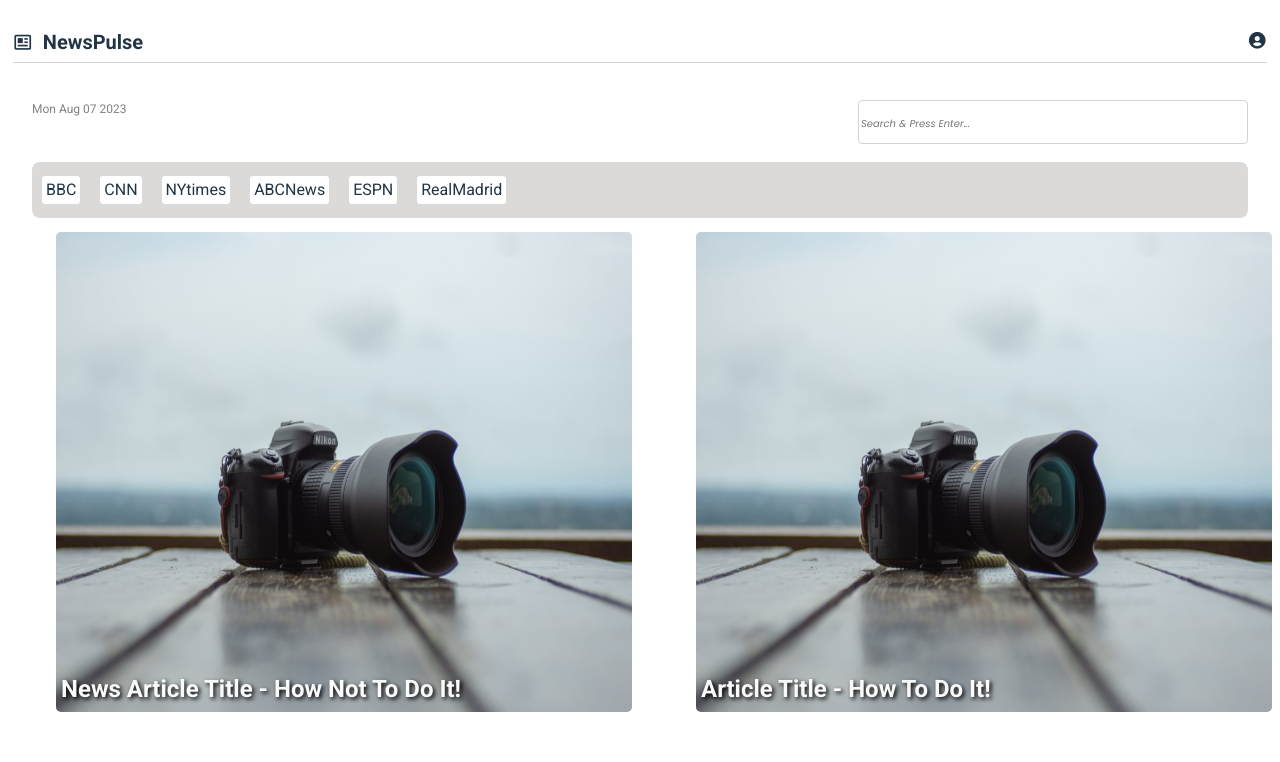
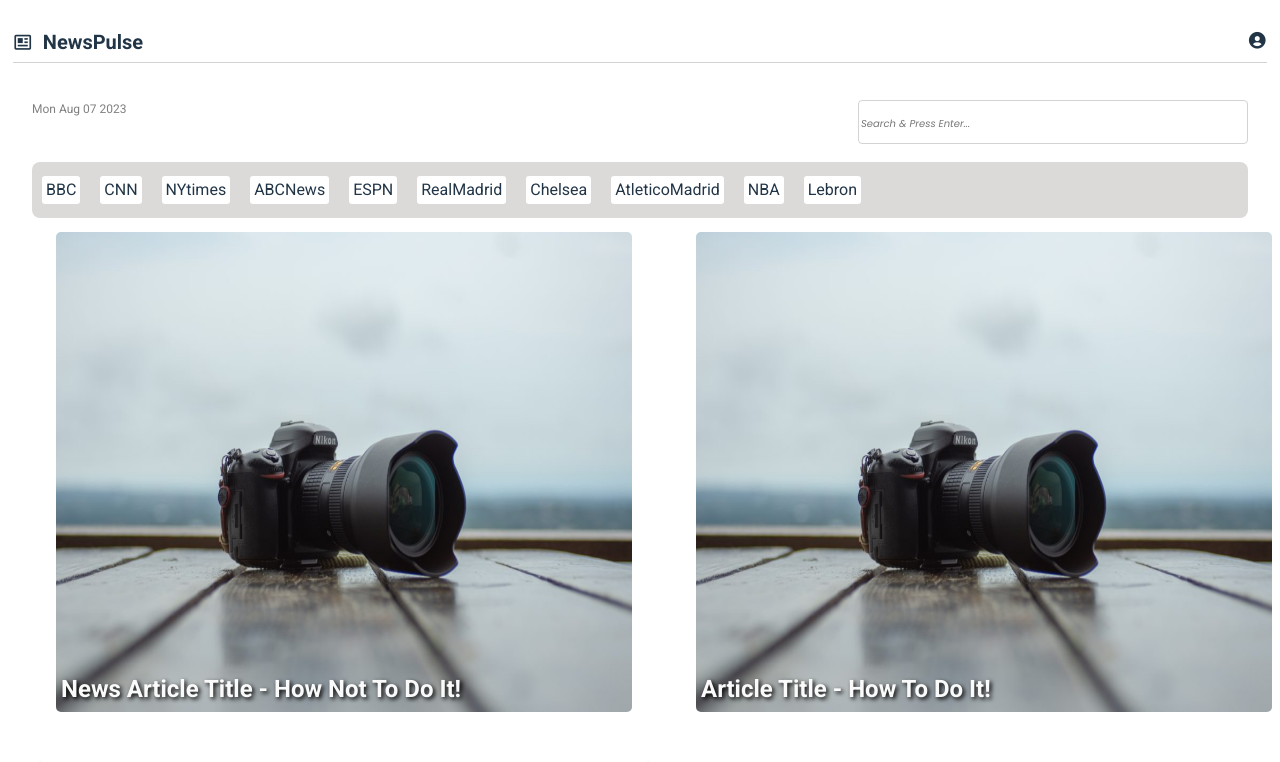
Before and after one commit to marvin-nyalik/NewsPulse, a React (Vite) app: page / in a window 1280 px wide. Shown: the top 762 px of the page. Built offline with nearby package versions, Linux system fonts and the light colour scheme.

Commit message:
Update Component markup

```diff
--- a/src/components/Home.jsx
+++ b/src/components/Home.jsx
@@ -34,6 +34,10 @@ const Home = () => {
         <span>ABCNews</span>
         <span>ESPN</span>
         <span>RealMadrid</span>
+        <span>Chelsea</span>
+        <span>AtleticoMadrid</span>
+        <span>NBA</span>
+        <span>Lebron</span>
     </div>
     <div>
     <NewsSlider />
--- a/src/components/NewsDetail.jsx
+++ b/src/components/NewsDetail.jsx
@@ -14,7 +14,7 @@ const NewsDetail = () => {
         <div className={css.coverImg}>
           <img src={avatar} alt="Avatar" />
           <Link to="/">
-          <p className={css.headerT}> <i class='bx bx-arrow-back'></i> <span>Ecstatic</span></p>
+          <p className={css.headerT}> <i className='bx bx-arrow-back' /> <span>Ecstatic</span></p>
           </Link>
         </div>
           <div className={css.desktopSummary}>
```
Also changed, not shown: src/App.css (added).
